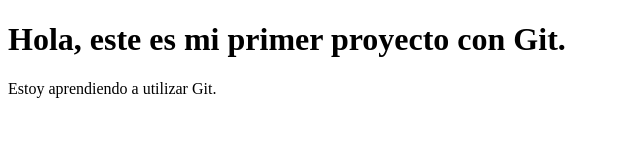
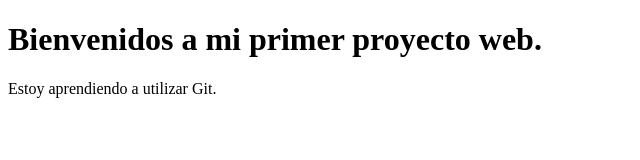
Before and after one commit to DoraCruz/mi_proyecto_web, a plain HTML site: page index.html in a window 1280 px wide. Shown: the whole page, without its empty margins (0-640 px from the left). Drawn offline with Linux system fonts and the light colour scheme.

Commit message:
Actualización del título principal

```diff
--- a/index.html
+++ b/index.html
@@ -4,7 +4,7 @@
     <title>Mi primer proyecto</title>
 </head>
 <body>
-    <h1>Hola, este es mi primer proyecto con Git.</h1>
+    <h1>Bienvenidos a mi primer proyecto web.</h1>
     <p>Estoy aprendiendo a utilizar Git.</p>
 
 </body>
```
